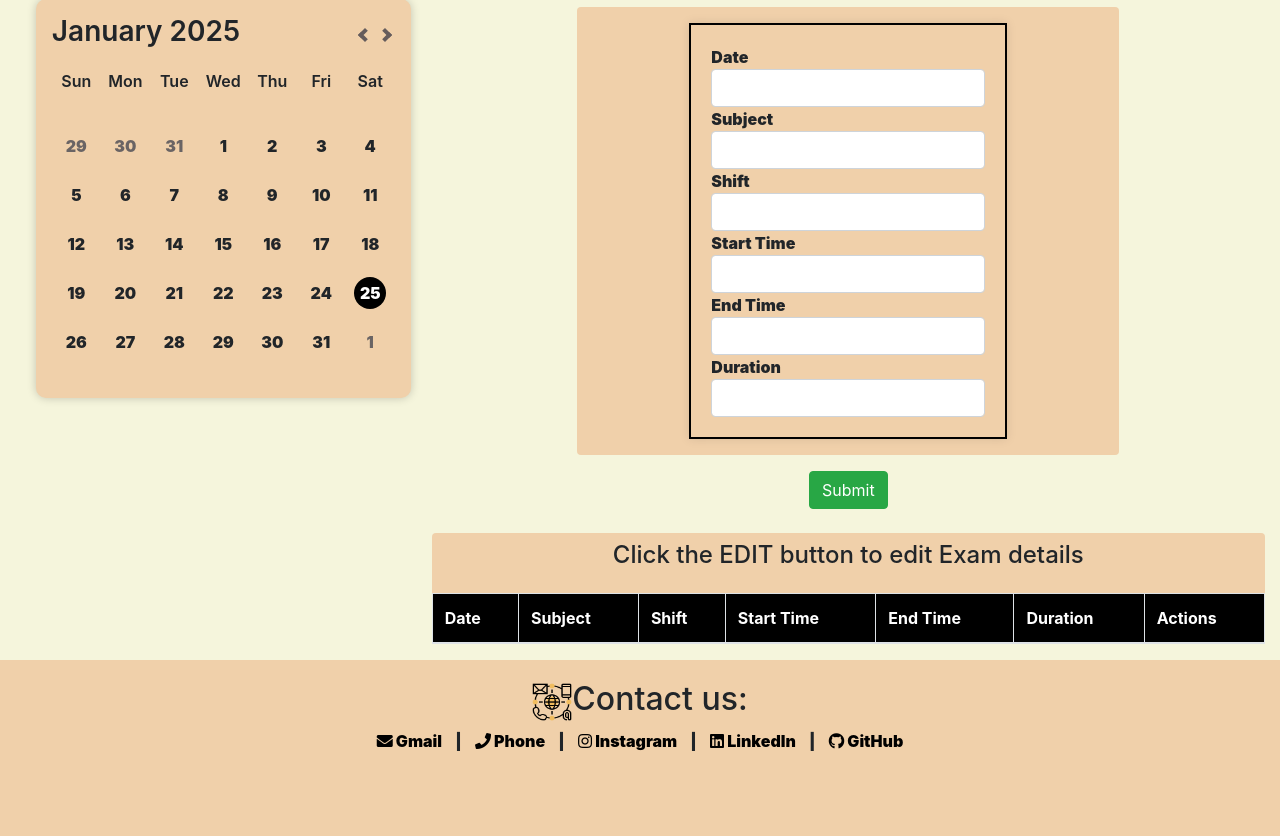
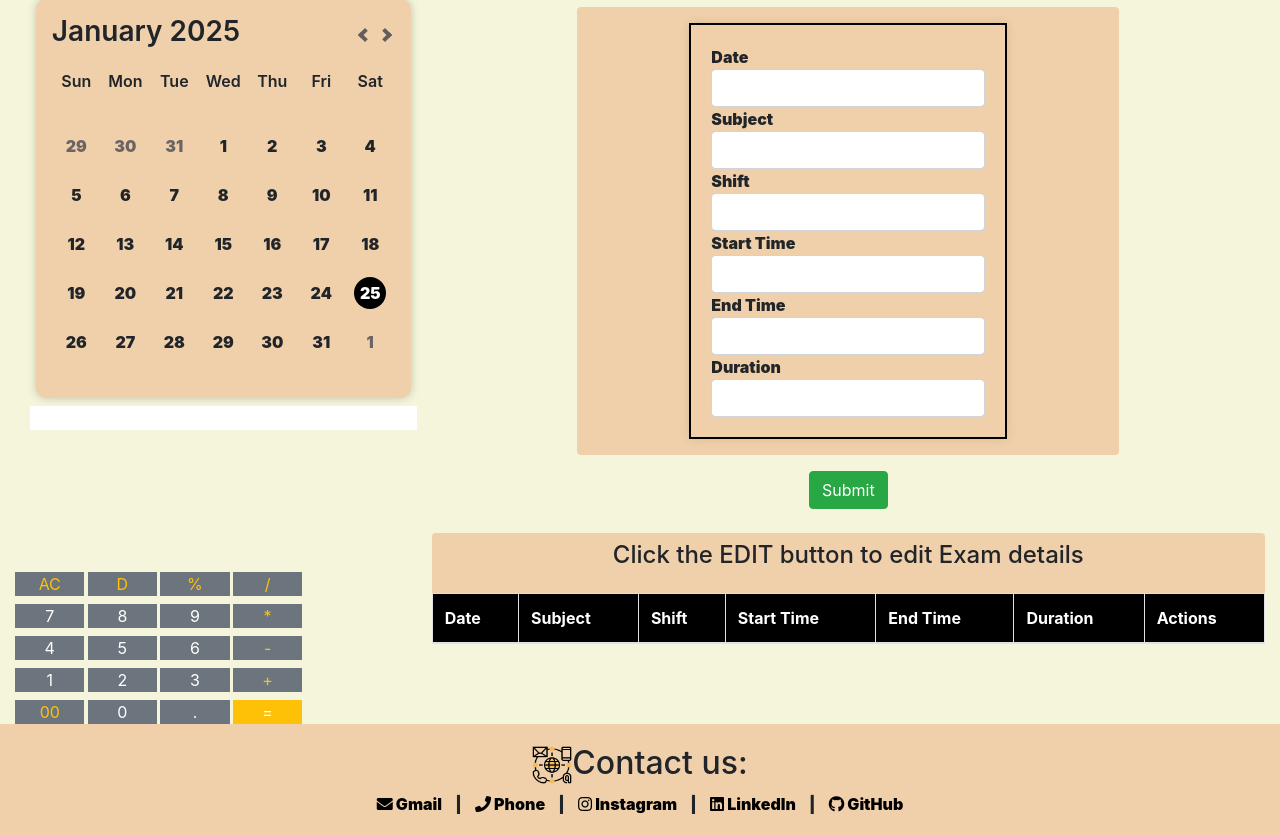
Before and after one commit to ShariqueReza/School-Management-System, a Django app: template app/templates/app/exam.html in a window 1280 px wide. Shown: the part 142-978 px from the top of the page. Before the commit the page ends 893 px from the top, so only its background shows below. Run offline with Django 3.2, Linux system fonts and the light colour scheme; the template is opened without the code that fills it, so the values that code supplies are empty; some libraries are stand-ins or nearby versions.

Commit message:
added calculator html and css

```diff
--- a/app/templates/base_template/base.html
+++ b/app/templates/base_template/base.html
@@ -7,6 +7,7 @@
     <title>{% block title %}{% endblock title %}</title>
     <link href="https://maxcdn.bootstrapcdn.com/bootstrap/4.5.2/css/bootstrap.min.css" rel="stylesheet">
     <link rel="stylesheet" href="{% static 'app/CSS_Files/index.css' %}" />
+    <link rel="stylesheet" href="{% static 'app/CSS_Files/calculator.css' %}" />
     <link href="https://cdnjs.cloudflare.com/ajax/libs/font-awesome/5.15.4/css/all.min.css" rel="stylesheet">
 </head>
 <body>
@@ -95,6 +96,45 @@
                           <ul class="dates"></ul>
                         </section>
                     </div>
+                    <div>
+                        <div class="container col-12 border-0 mb-3 fs-4 bg-black text-white text-end"  style="height:150px">
+                        <h1 id="abc" class="text-end col-12"></h1>
+                        <input type="text" id="inputBox" class="input_edit col-8 border-0 mb-3 fs-4 bg-black text-white text-end col-12"  >
+                        </div>
+                        <div class="button_edit">
+                          <div class="mb-2 ms-2">
+                            <button class="button operator bg-secondary border-0 text-warning rounded-2 col-2 me-2">AC</button>
+                            <button class="button operator bg-secondary border-0 text-warning rounded-2 col-2 me-2">D</button>
+                            <button class="button operator bg-secondary border-0 text-warning rounded-2 col-2 me-2">%</button>
+                            <button class="button operator bg-secondary border-0 text-warning rounded-2 col-2 me-2">/</button>
+                          </div>
+                          <div class="mb-2 ms-2">
+                            <button class="button bg-secondary border-0 text-white rounded-2 col-2 me-2">7</button>
+                            <button class="button bg-secondary border-0 text-white rounded-2 col-2 me-2">8</button>
+                            <button class="button bg-secondary border-0 text-white rounded-2 col-2 me-2">9</button>
+                            <button class="button operator bg-secondary border-0 text-warning rounded-2 col-2 me-2">*</button>
+                          </div>
+                          <div class="mb-2 ms-2">
+                            <button class="button bg-secondary border-0 text-white rounded-2 col-2 me-2">4</button>
+                            <button class="button bg-secondary border-0 text-white rounded-2 col-2 me-2">5</button>
+                            <button class="button bg-secondary border-0 text-white rounded-2 col-2 me-2">6</button>
+                            <button class="button operator bg-secondary border-0 text-warning rounded-2 col-2 me-2">-</button>
+                          </div>
+                          <div class="mb-2 ms-2">
+                            <button class="button bg-secondary border-0 text-white rounded-2 col-2 me-2">1</button>
+                            <button class="button bg-secondary border-0 text-white rounded-2 col-2 me-2">2</button>
+                            <button class="button bg-secondary border-0 text-white rounded-2 col-2 me-2">3</button>
+                            <button class="button operator bg-secondary border-0 text-warning rounded-2 col-2 me-2">+</button>
+                          </div>
+
+                          <div class="ms-2">
+                            <button class="button bg-secondary border-0 text-warning rounded-2 col-2 me-2">00</button>
+                            <button class="button bg-secondary border-0 text-white rounded-2 col-2 me-2">0</button>
+                            <button class="button bg-secondary border-0 text-white rounded-2 col-2 me-2">.</button>
+                            <button class="button equalBtn bg-warning border-0 text-white rounded-2 col-2 me-2">=</button>
+                          </div>
+                        </div>
+                      </div>
                 </div>
                 {% block content %}{% endblock content %}
             </div>
```
Also changed, not shown: app/templates/app/result.html (indentation only).
